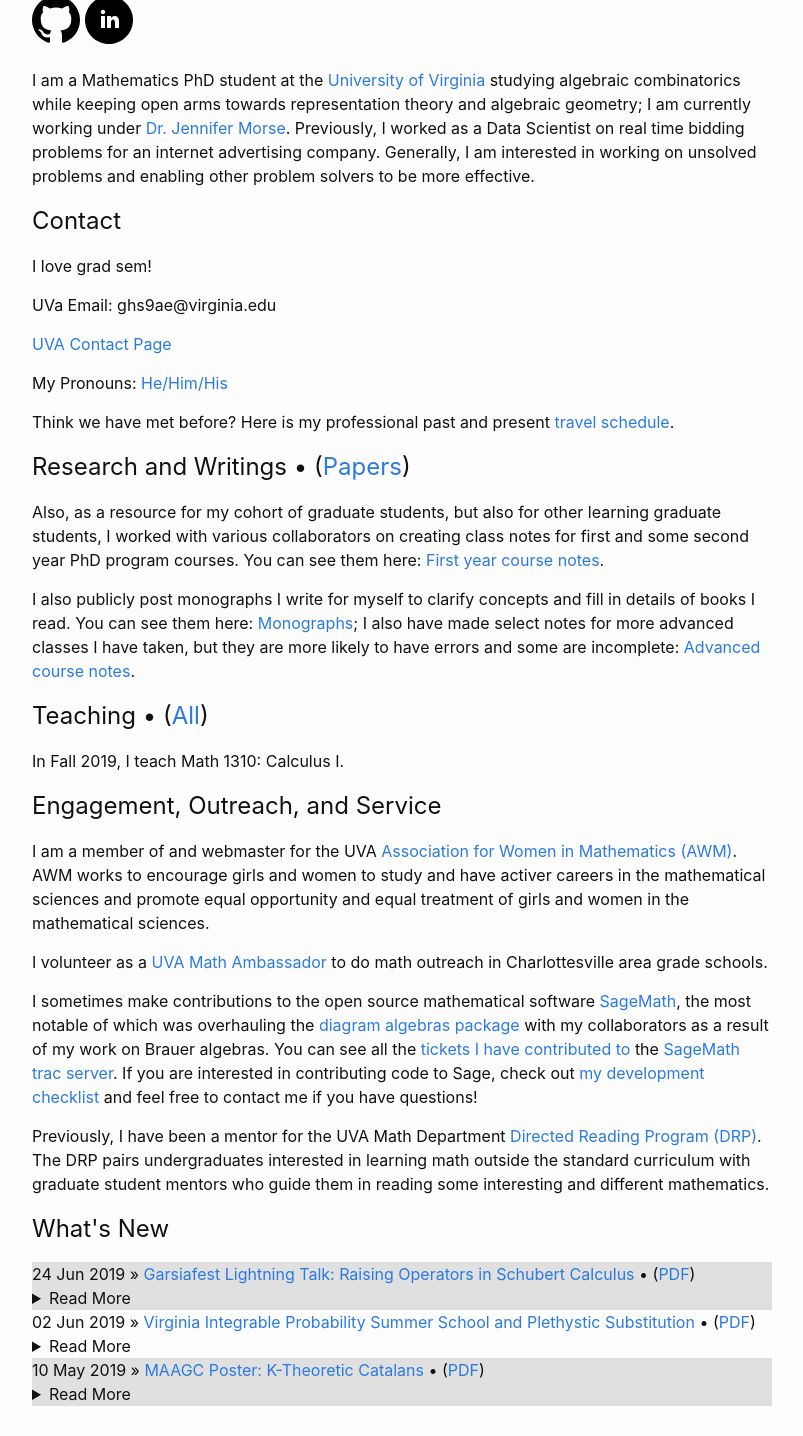
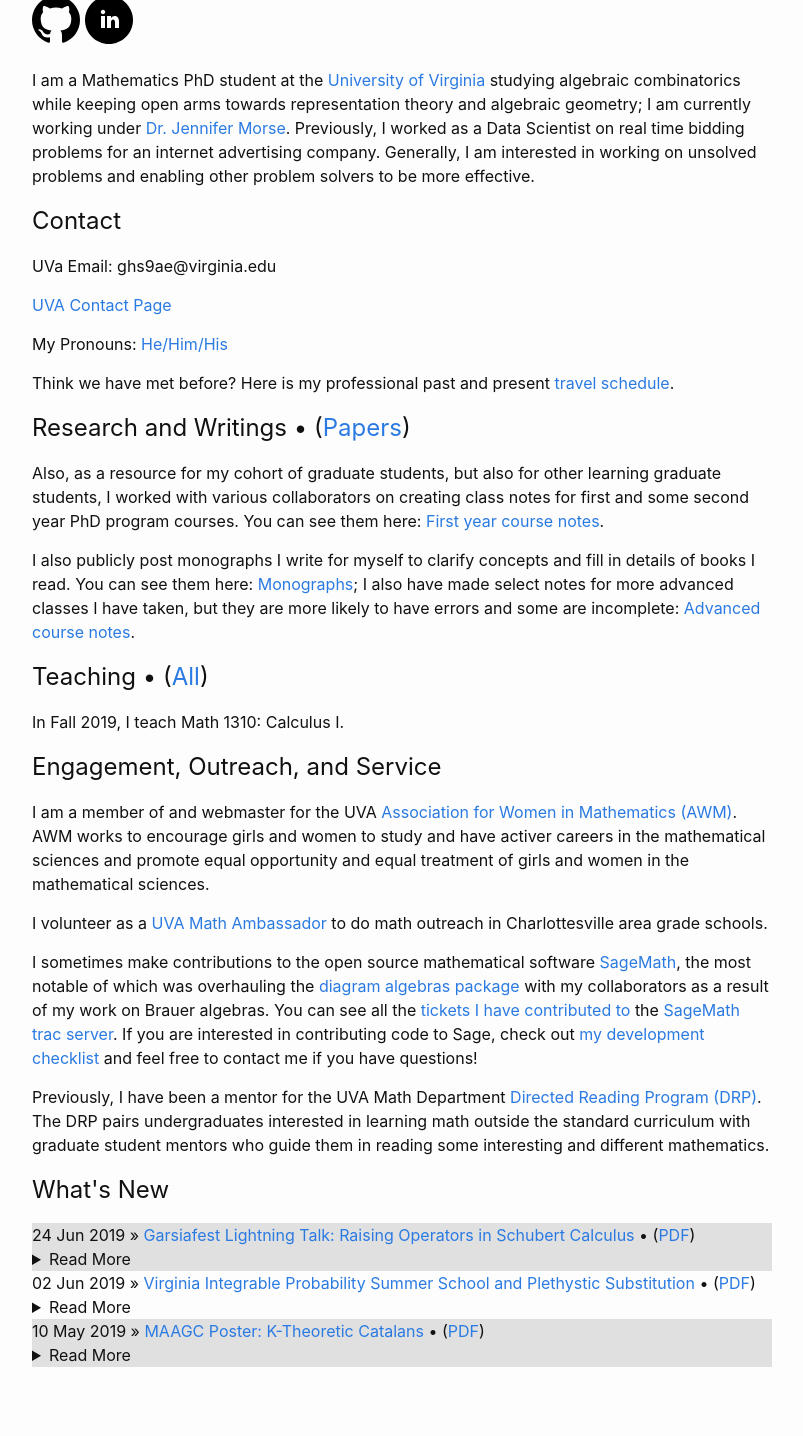
Before and after one commit to ghseeli/ghseeli.github.io, a Jekyll site: the page built from index.html, in a window 1280 px wide, cut to the strip 497-1933 px from the top of the page. Shown: the whole strip, without its empty margins (238-1041 px from the left). Built offline with Jekyll 4.4.1, drawn with Linux system fonts in a browser that asks for light colours; formulas are drawn with MathJax 3; after the commit the page ends 1894 px from its top, so only the background shows below that.

Commit message:
Update index.html

```diff
--- a/index.html
+++ b/index.html
@@ -12,7 +12,6 @@ exclude: true
 	<br /><br />
 		<p>I am a Mathematics PhD student at the <a href="http://math.virginia.edu/">University of Virginia</a> studying algebraic combinatorics while keeping open arms towards representation theory and algebraic geometry; I am currently working under <a href="http://math.virginia.edu/people/jlm6cj/">Dr. Jennifer Morse</a>. Previously, I worked as a Data Scientist on real time bidding problems for an internet advertising company. Generally, I am interested in working on unsolved problems and enabling other problem solvers to be more effective. </p>
 	<h2>Contact</h2>
-	<p> I love grad sem!</p>
 		<p>UVa Email: ghs9ae@virginia.edu</p>
 		<p><a href="http://math.virginia.edu/people/ghs9ae/">UVA Contact Page</a></p>
 		<p>My Pronouns: <a href="https://www.mypronouns.org/he-him">He/Him/His</a></p>
```
